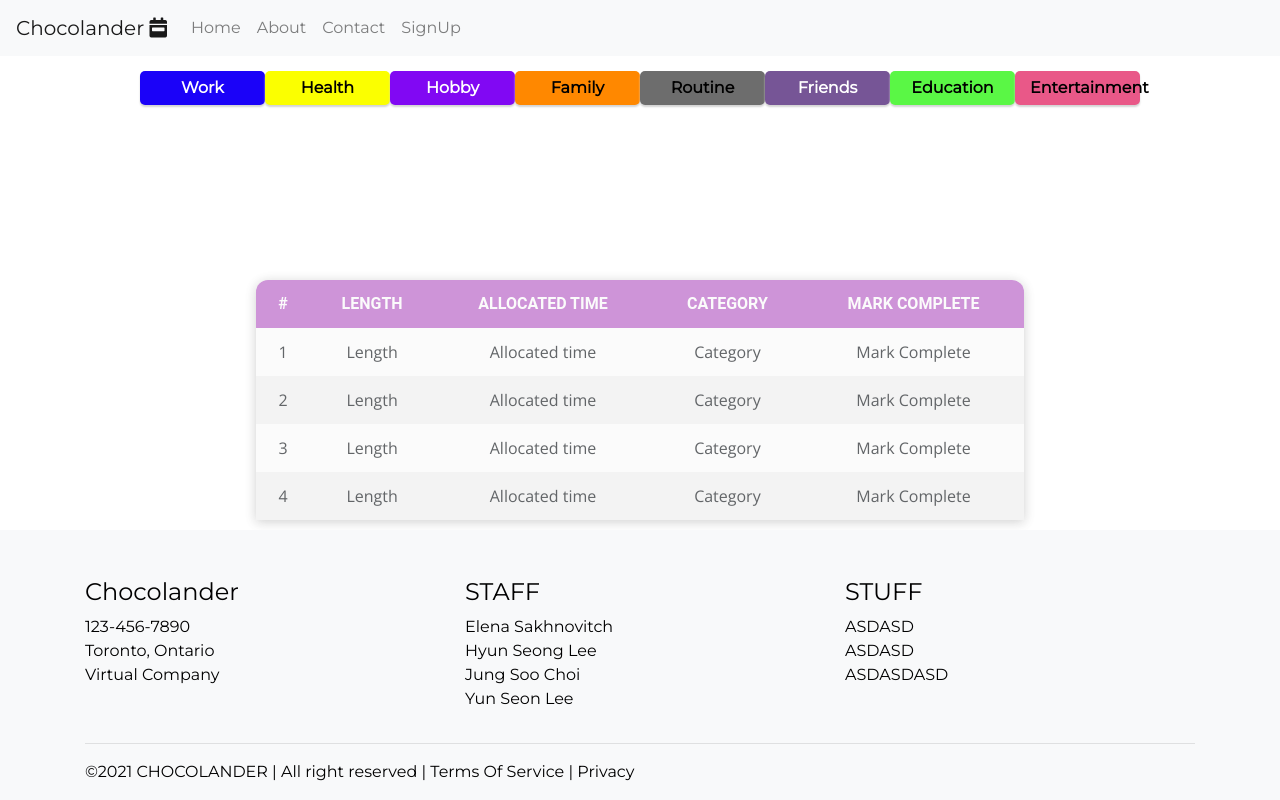
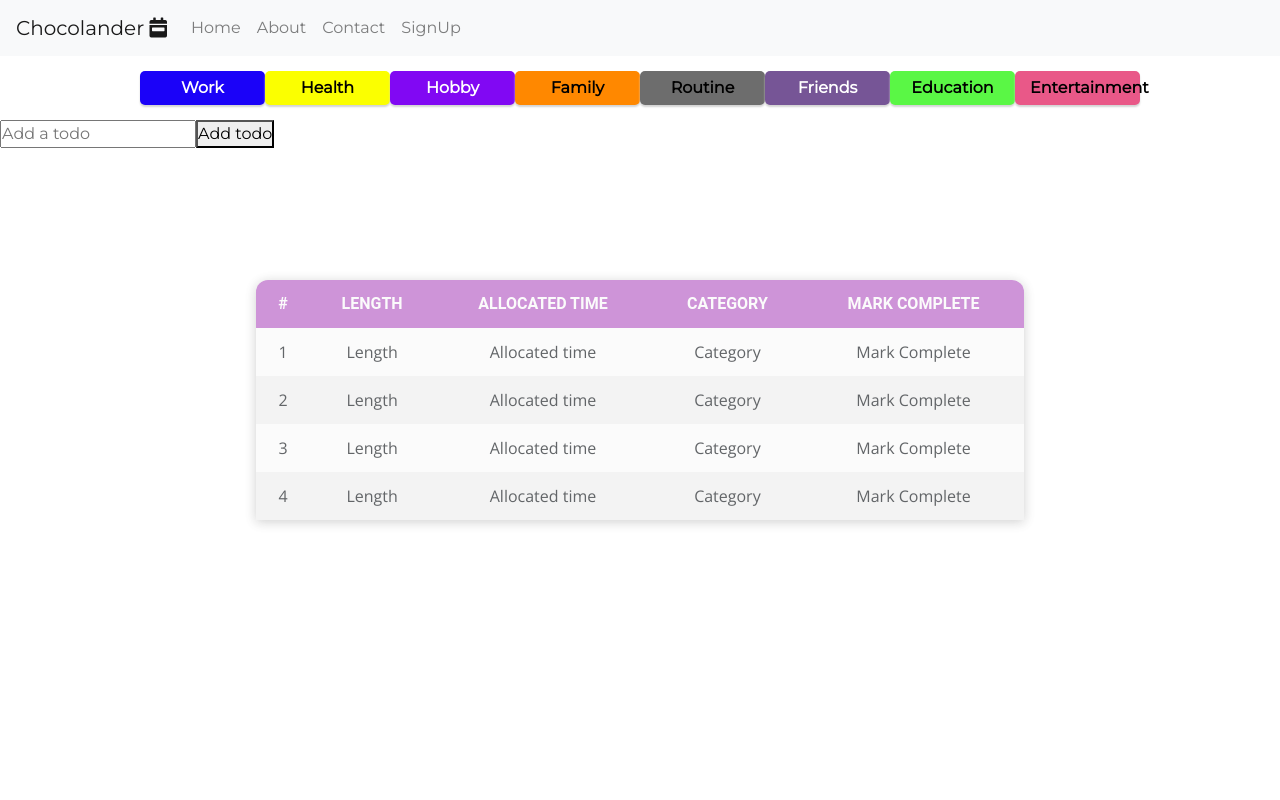
Before and after one commit to chocolander/time-tracking-manager, a React (Create React App) app: page / in a window 1280 px wide. Shown: the top 800 px of the page. Built offline with nearby package versions, Linux system fonts and the light colour scheme.

Commit message:
not done yet

```diff
--- a/src/App.css
+++ b/src/App.css
@@ -8,7 +8,7 @@
 .page-container {
     display: flex;
     flex-direction: column;
-    min-height: 100vh;
+    min-height: 150vh;
 }
 
 .content-wrap {
--- a/src/App.js
+++ b/src/App.js
@@ -11,9 +11,19 @@
 import Header from './components/Header/Header'
 import Footer from './components/Footer/Footer';
 import DayTable from './components/Tables/DayTable'
+import '../node_modules/bootstrap/dist/css/bootstrap.min.css';
+import TodoBoard from './components/Board/ToDoBoard';
 
-import '../node_modules/bootstrap/dist/css/bootstrap.min.css';
+
+
+
+
 function App() {
+
+
+
+
+
   return (
 
     <div className="page-container">
@@ -31,6 +41,14 @@
     <EntertainmentBtn>Entertainment</EntertainmentBtn>
     </div>
 
+    <div className = 'todo-app'>
+
+      <TodoBoard />
+
+    </div>
+
+
+
     <DayTable>
 
     </DayTable>
--- /dev/null
+++ b/src/components/Board/ToDoBoard.js
@@ -0,0 +1,56 @@
+import React, {useState} from 'react'
+
+
+function TodoBoard(props) {
+
+    const [input, setInput] = useState('')
+
+    const handleChange = e => {
+        setInput(e.target.value);
+    };
+
+
+    const handleSubmit = e => {
+        e.preventDeafult();
+
+
+       /* props.onSubmit({
+            id: Math.floor(Math.random() * 10000),
+
+            text: input
+
+        });*/
+
+        //setInput('');
+
+    };
+
+
+    return (
+
+
+        <form className = 'todo-form' onSubmit = {handleSubmit}>
+            <input
+            type = 'text'
+            placeholder = 'Add a todo'
+            value = {input}
+            name = 'text'
+            className = 'todo-input'
+            onChange={handleChange}
+            />
+
+
+            <button className = 'todo-button'>Add todo</button>
+
+
+
+        </form>
+
+
+    )
+
+}
+
+
+
+export default TodoBoard
```
Also changed, not shown: src/components/Board/ToDoBoard.css (added), 1 other file (tests, documents, lock files or other folders).
